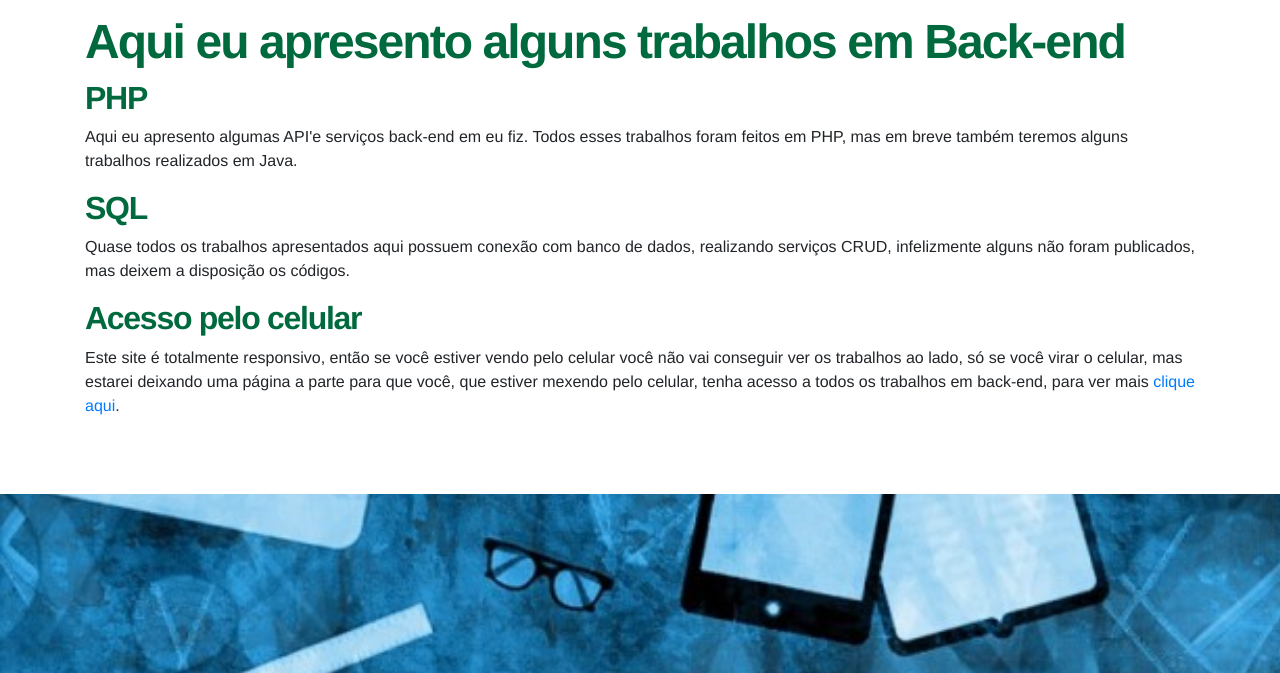
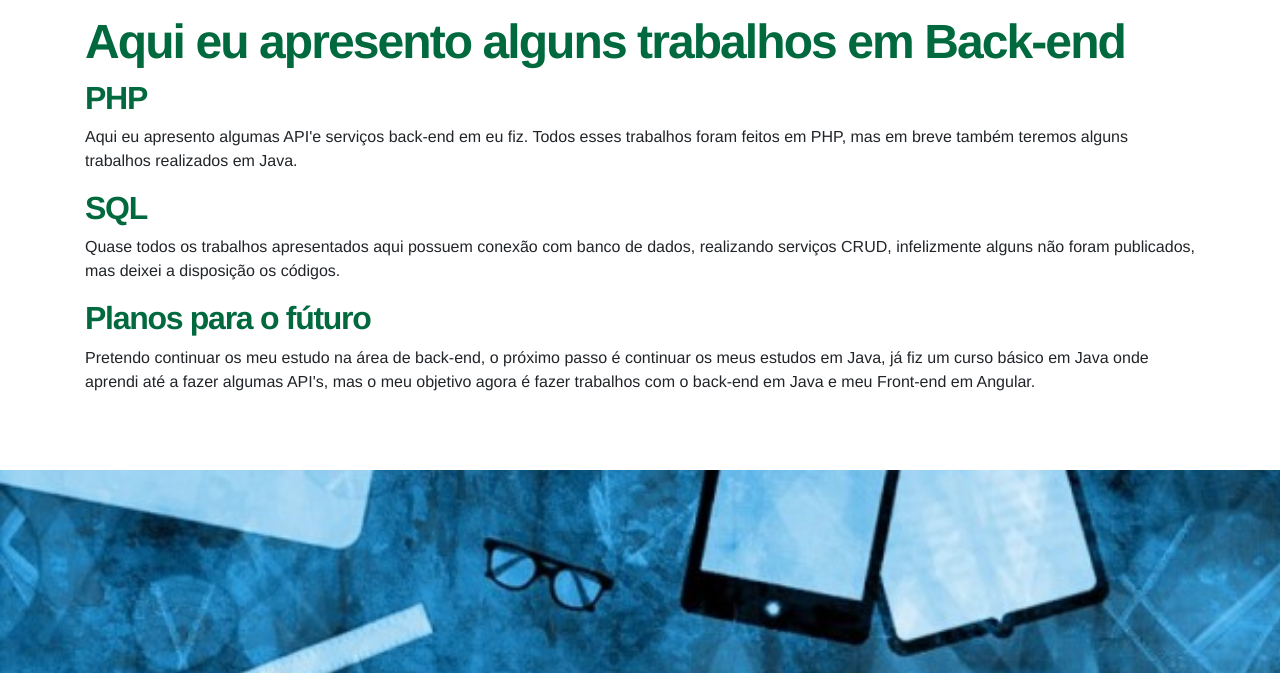
Before and after one commit to thiago92/meupotfolio, a plain HTML site: page back-end.html in a window 1280 px wide. Shown: the part 87-760 px from the top of the page. Drawn offline with nearby package versions, Linux system fonts and the light colour scheme.

Commit message:
back-end

```diff
--- a/back-end.html
+++ b/back-end.html
@@ -84,10 +84,10 @@
             <p>Aqui eu apresento algumas API'e serviços back-end em eu fiz. Todos esses trabalhos foram feitos em PHP, mas em breve também teremos alguns trabalhos realizados em Java.</p>
 
             <h3>SQL</h3>
-            <p>Quase todos os trabalhos apresentados aqui possuem conexão com banco de dados, realizando serviços CRUD, infelizmente alguns não foram publicados, mas deixem a disposição os códigos.</p>
+            <p>Quase todos os trabalhos apresentados aqui possuem conexão com banco de dados, realizando serviços CRUD, infelizmente alguns não foram publicados, mas deixei a disposição os códigos.</p>
 
-            <h3>Acesso pelo celular</h3>
-            <p class="inferior">Este site é totalmente responsivo, então se você estiver vendo pelo celular você não vai conseguir ver os trabalhos ao lado, só se você virar o celular, mas estarei deixando uma página a parte para que você, que estiver mexendo pelo celular, tenha acesso a todos os trabalhos em back-end, para ver mais <a href="back-end.html">clique aqui</a>.</p>
+            <h3>Planos para o fúturo</h3>
+            <p class="inferior">Pretendo continuar os meu estudo na área de back-end, o próximo passo é continuar os meus estudos em Java, já fiz um curso básico em Java onde aprendi até a fazer algumas API's, mas o meu objetivo agora é fazer trabalhos com o back-end em Java e meu Front-end em Angular.</p>
 
           </div>
 
@@ -106,10 +106,6 @@
           <div class="col-md-12 capa">
 
             <div id="carousel-spotify" class="carousel slide" data-ride="carousel">
-
-              <div class="topo">
-                <h1>Conheça alguns dos meus trabalhos em Front-end</h1>
-              </div>
 
               <div class="carousel-inner">
 
@@ -141,7 +137,7 @@
 
                   <h1 class="">Aqui você consegui ver toda codificação de um app help desk</h1>
 
-                  <a href="https://github.com/thiago92/projeto13/tree/master" class="btn btn-lg btn-custom btn-branco" target="_blank"><img class="img-carrossel" src="img/help_desk.png" alt="" width="165"></a>
+                  <a href="https://github.com/thiago92/projeto13/tree/master" class="btn btn-lg btn-custom btn-branco" target="_blank"><img class="img-carrossel" src="img/help_desk.png" alt="" width="500"></a>
 
                 </div>
 
```
Also changed, not shown: index.html (+1 -1 lines), img/help_desk.png.
